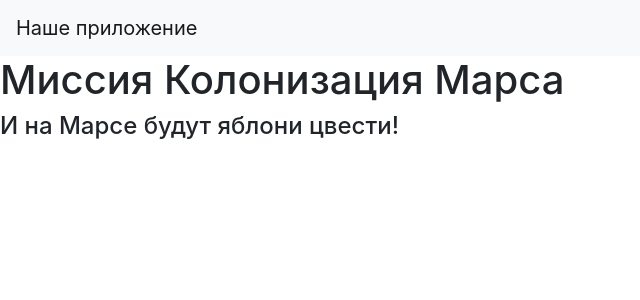
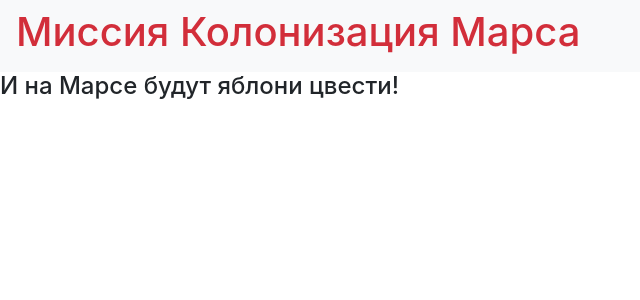
Before and after one commit to MinusOne-1/colonization-of-Mars-website, a Flask app: page / in a window 1280 px wide. Shown: the top 300 px of the page, without its empty margins (0-640 px from the left). Run offline with Flask 2, Linux system fonts and the light colour scheme; some libraries are stand-ins or nearby versions.

Commit message:
Добавлен ссs-файл

```diff
--- a/templates/base.html
+++ b/templates/base.html
@@ -3,6 +3,7 @@
 <head>
     <meta charset="utf-8">
     <meta name="viewport" content="width=device-width, initial-scale=1, shrink-to-fit=no">
+    <link rel="stylesheet" type="text/css" href="static/css/style.css"/>
     <link rel="stylesheet"
           href="https://stackpath.bootstrapcdn.com/bootstrap/4.4.1/css/bootstrap.min.css"
           integrity="sha384-Vkoo8x4CGsO3+Hhxv8T/Q5PaXtkKtu6ug5TOeNV6gBiFeWPGFN9MuhOf23Q9Ifjh"
@@ -12,9 +13,8 @@
 <body>
 <header>
     <nav class="navbar navbar-light bg-light">
-        <a class="navbar-brand" href="#">Наше приложение</a>
+        <h1>Миссия Колонизация Марса</h1>
     </nav>
-    <h1>Миссия Колонизация Марса</h1>
     <h4>И на Марсе будут яблони цвести!</h4>
 </header>
 <!-- Begin page content -->
```
